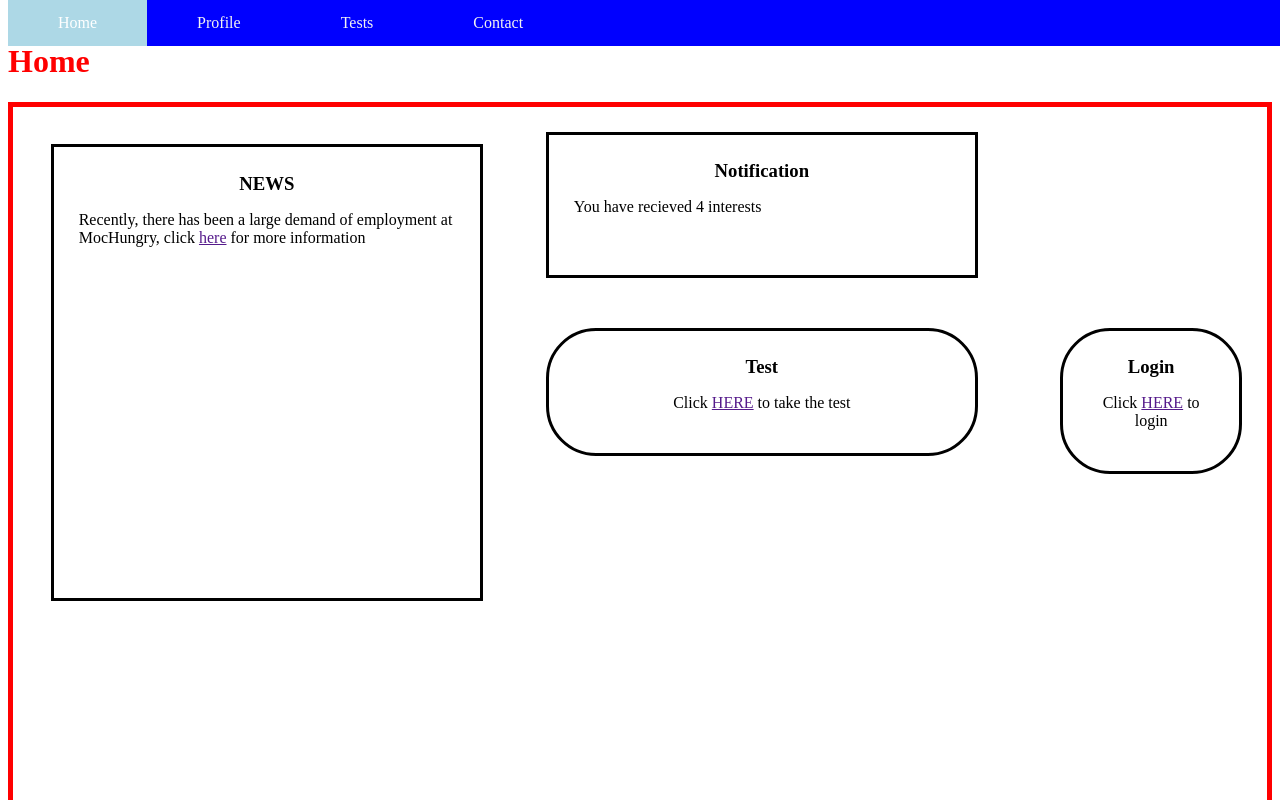
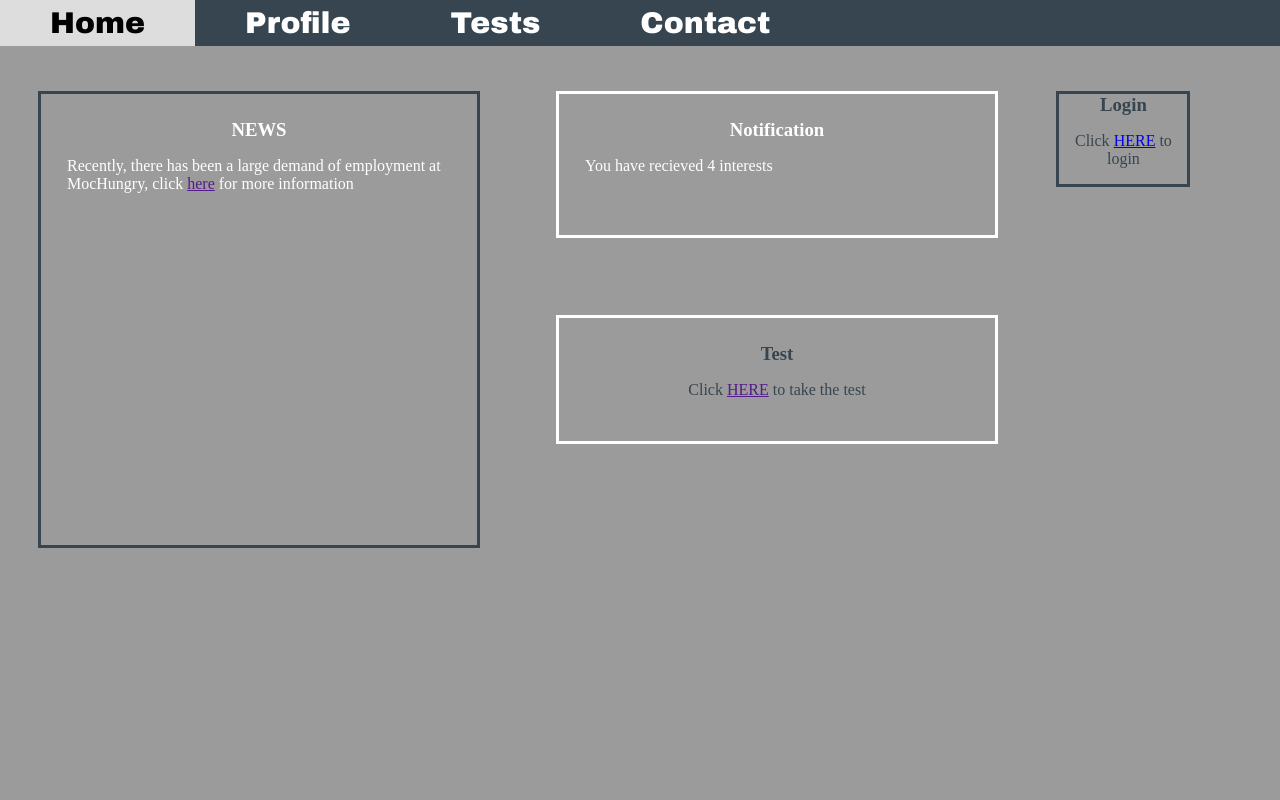
Before and after one commit to LinkedUp/LinkedUp.github.io, a plain HTML site: page Website/index.html in a window 1280 px wide. Shown: the top 800 px of the page. Drawn offline with Linux system fonts and the light colour scheme.

Commit message:
Changed colour with CSS

```diff
--- a/Website/index.html
+++ b/Website/index.html
@@ -8,13 +8,12 @@
 <main>
 <body style="padding-top: 14px;">
     <div class="navbar">
-  <a class="active" href="#home">Home</a>
-  <a href="#news">Profile</a>
-  <a href="#contact">Tests</a>
-  <a href="#about">Contact</a>
+  <a class="active" href="index.html">Home</a>
+  <a href="profile.html">Profile</a>
+  <a href="tests.html">Tests</a>
+  <a href="contactpage.html">Contact</a>
 </div>
-    <h1>Home</h1>
-    <section>
+    <section id="index" style="margin-top:3%">
     <div id="newsDiv">
         <h3 id="div-header">NEWS</h3>
         <p>Recently, there has been a large demand of employment at MocHungry, click <a href="">here</a> for more information</p>
@@ -26,72 +25,22 @@
 
         </div>
 
+            <div id="login-button">
+        <h3 id="div-header">Login</h3>
+    <p style="text-align: center">Click <a href="login.html">HERE</a> to login</p>
+    </div>
+
+
     <div id="test-button">
         <h3 id="div-header">Test</h3>
     <p style="text-align: center">Click <a href="">HERE</a> to take the test</p>
         </div>
 
-    <div id="login-button">
-        <h3 id="div-header">Login</h3>
-    <p style="text-align: center">Click <a href="">HERE</a> to login</p>
-    </div>
 
 
     </section>
 
 
-
-
-
-    <!-- Profile Page -->
-    <h1>Profile Page</h1>
-    <section class="section-profilepage">
-        <div class="div-profile">
-        <table style="border: 5px solid black; min-width: 100%; min-height: 1000px">
-            <tr>
-            <th><img src="https://cdn.thisiswhyimbroke.com/images/pet-neck-tie-300x250.jpg">
-                <h1>Image</h1></th>
-            <th>Person</th>
-            <th> <h1>Media</h1>
-                <p> THis is where the App integration will be placed:
-                Twitter, Facebook, SEEK</p>
-                </th>
-
-            </tr>
-            <tr>
-            <th> Contacts</th>
-            <th>Resume</th>
-
-            </tr>
-
-
-
-            </table>
-
-
-
-
-
-        </div>
-
-    </section>
-
-     <!-- Test Page -->
-    <h1>Test Page</h1>
-    <section class="section-testpage">
-        <div>
-            <h1>This is where the Test page will be</h1>
-        </div>
-     </section>
-
-        <!-- App Page -->
-    <h1>App Page</h1>
-    <section class="section-appintegration">
-        <div>
-            <h1>This is where the app page will be</h1>
-        </div>
-        </section>
-
 </body>
 </main>
 </html>
--- a/Website/style.css
+++ b/Website/style.css
@@ -1,31 +1,41 @@
+body {
+    background-color:#9B9B9B;
+    margin: auto;
+}
+
 /* The navigation bar */
 .navbar {
   overflow: hidden;
-  background-color: blue;
+    background-color: #36454f;
   position: fixed; /* Set the navbar to fixed position */
   top: 0; /* Position the navbar at the top of the page */
   width: 100%; /* Full width */
+    margin:0px;
+    right:0px;
 }
 
 .navbar a.active {
-  background-color: lightblue;
+  background-color: #a7adba;
   color: white;
 }
 
 
 /* Links inside the navbar */
 .navbar a {
-  float: left;
-  display: block;
-  color: #f2f2f2;
-  text-align: center;
-  padding: 14px 50px;
-  text-decoration: none;
+    font-size: 30px;
+    font-family: arial black;
+    margin: 0px;
+    float:left;
+    display: block;
+    color: white;
+    text-align: center;
+     padding: 7px 50px;
+    text-decoration: none;
 }
 
 /* Change background on mouse-over */
 .navbar a:hover {
-  background: #ddd;
+  background-color: #ddd;
   color: black;
 }
 
@@ -35,11 +45,7 @@
 
 }
 
-section {
-    border: 5px solid red;
-    min-height: 1000px;
-    overflow: scroll;
-}
+
 
 .section-contactpage {
 
@@ -62,54 +68,63 @@ section {
     margin: 3%;
     width: 30%;
     min-height: 400px;
-    border: 3px solid black;
+    border: 3px solid #36454f;
     padding: 2%;
     float:left;
+    color: white;
 
 }
+
+#index {
+    min-height: 1000px;
+}
+
 
 #div-header {
     text-align: center;
     z-index: auto;
     margin: auto;
+    margin-top:
 }
 
 
 #notification {
     display: inline-block;
-    margin: 2%;
+    margin: 3%;
     width: 30%;
     height: 40%;
-    border: 3px solid black;
+    border: 3px solid white;
     padding: 2%;
+    color: white
 
 }
 
 #test-button    {
     display: inline-block;
-    margin: 2%;
+    margin: 3%;
     width: 30%;
     height: 40%;
-    border: 3px solid black;
-    border-radius: 50px;
+    border: 3px solid white;
     padding: 2%;
+    color: #36454f;
 
 }
 
 #login-button    {
     display: inline-block;
-    margin: 2%;
+    margin-right: 7%;
+    margin-top: 3%;
     width: 10%;
-    height: 40%;
-    border: 3px solid black;
-    border-radius: 50px;
-    padding: 2%;
+    height: 30%;
+    border: 3px solid #36454f;
+    padding: 0px;
     float:right;
+    color: #36454f;
 
 }
 
 .div-profile {
-    border: 10px solid black;
+    border: 10px solid white;
     margin: 5px;
     padding: 5px;
     min-height: 995px;
```
Also changed, not shown: 1 other file.
